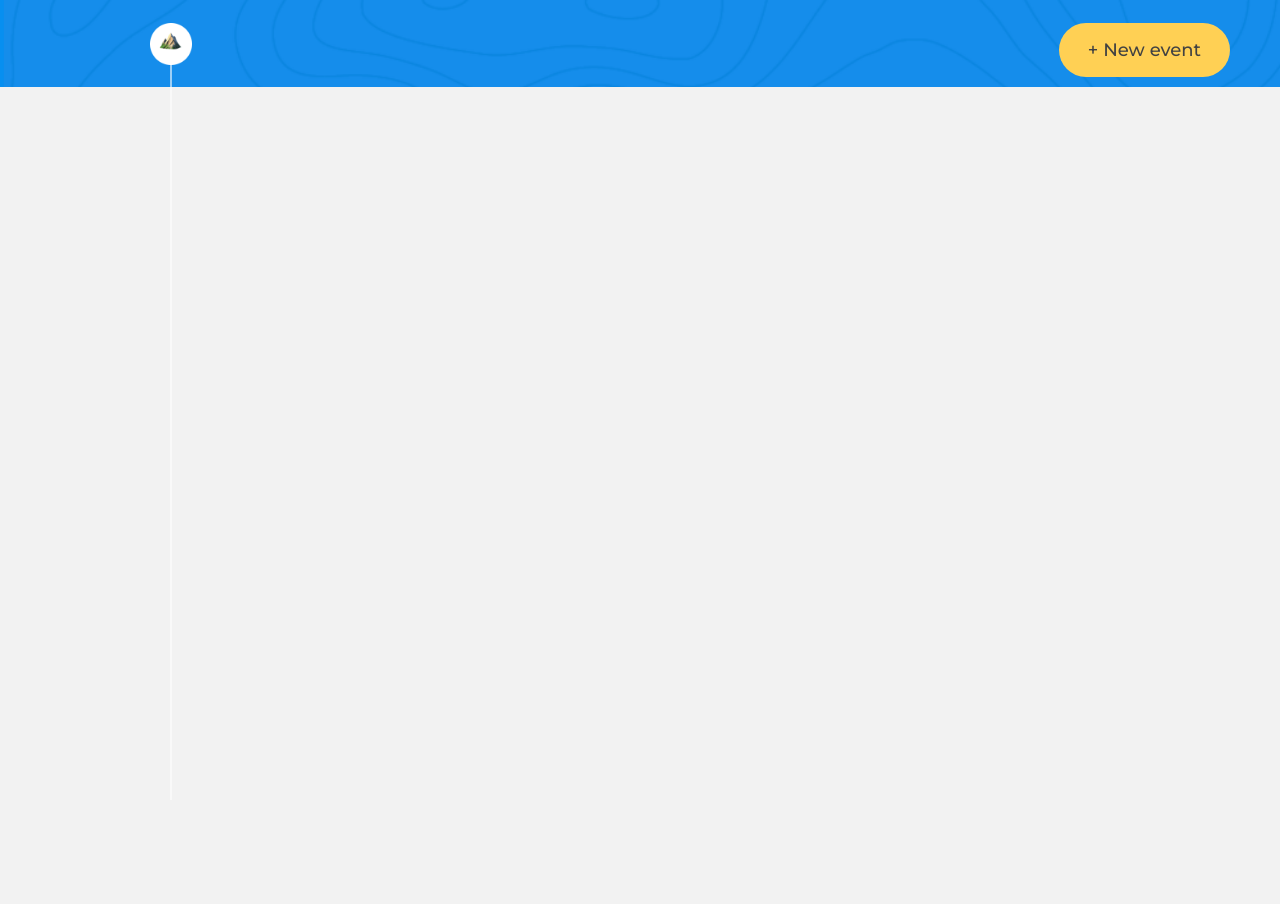
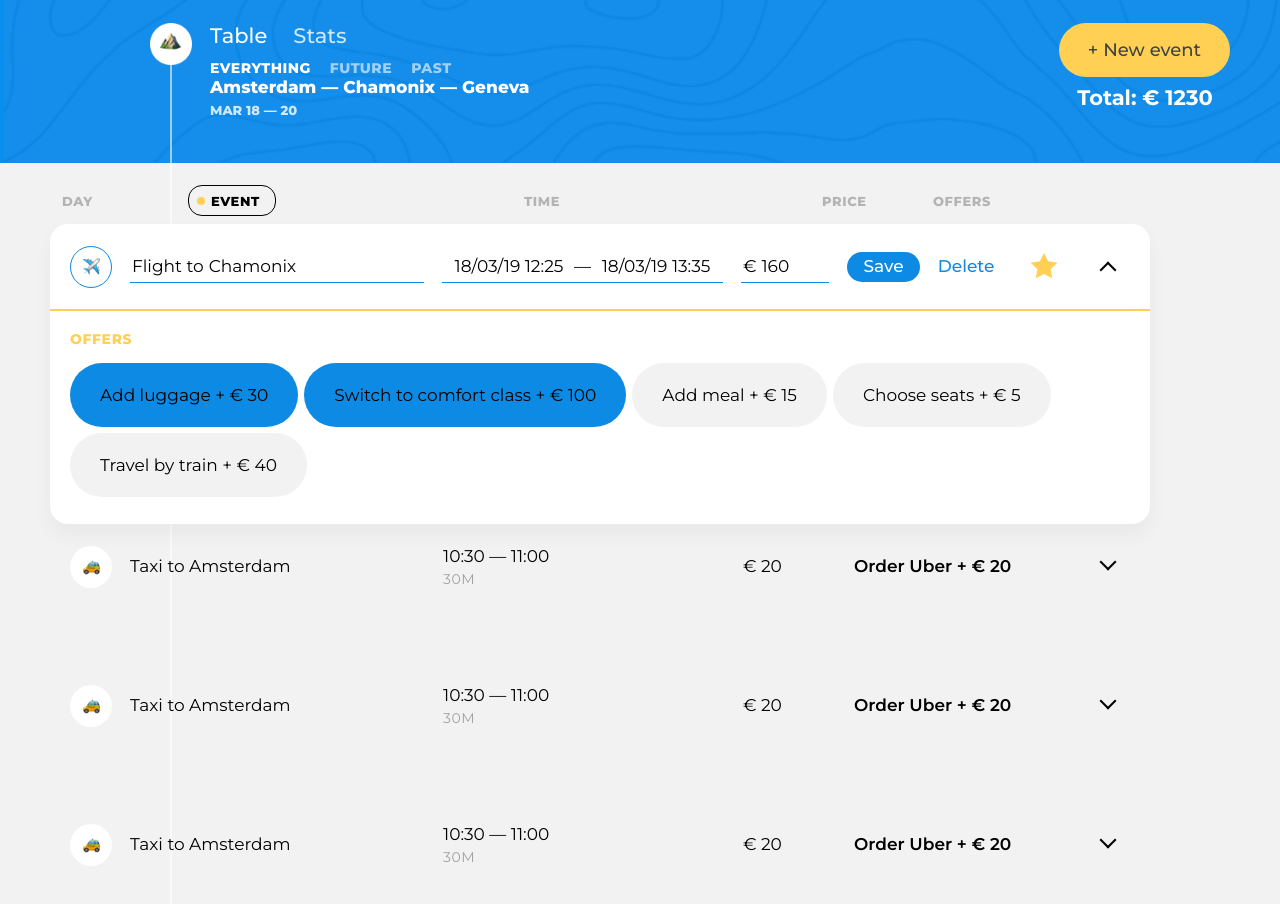
Before and after one commit to rewoop/Big-trip, a website: page public/index.html in a window 1280 px wide. Before the commit the page ends 800 px from the top, so only its background shows below. Drawn offline with Linux system fonts and the light colour scheme.

Commit message:
Выполнил дополнительное домашнее задание по личному проекту

```diff
--- a/public/index.html
+++ b/public/index.html
@@ -41,5 +41,6 @@
           </section>
       </div>
     </main>
+    <script src="../src/main.js"></script>
   </body>
 </html>
--- a/src/main.js
+++ b/src/main.js
@@ -0,0 +1,323 @@
+"use strict";
+
+const TRIP_DAYS_COUNT = 3;
+
+const createTripInfoTemplate = () => {
+  return (
+    `<section class="trip-main__trip-info  trip-info">
+      <div class="trip-info__main">
+        <h1 class="trip-info__title">Amsterdam &mdash; Chamonix &mdash; Geneva</h1>
+
+        <p class="trip-info__dates">Mar 18&nbsp;&mdash;&nbsp;20</p>
+      </div>
+
+      <p class="trip-info__cost">
+        Total: &euro;&nbsp;<span class="trip-info__cost-value">1230</span>
+      </p>
+    </section>`
+  );
+};
+
+const createMenuTemplate = () => {
+  return (
+    `<nav class="trip-controls__trip-tabs  trip-tabs">
+      <a class="trip-tabs__btn  trip-tabs__btn--active" href="#">Table</a>
+      <a class="trip-tabs__btn" href="#">Stats</a>
+    </nav>`
+  );
+};
+
+const createFilterTemplate = () => {
+  return (
+    `<form class="trip-filters" action="#" method="get">
+      <div class="trip-filters__filter">
+        <input id="filter-everything" class="trip-filters__filter-input  visually-hidden" type="radio" name="trip-filter" value="everything" checked>
+        <label class="trip-filters__filter-label" for="filter-everything">Everything</label>
+      </div>
+
+      <div class="trip-filters__filter">
+        <input id="filter-future" class="trip-filters__filter-input  visually-hidden" type="radio" name="trip-filter" value="future">
+        <label class="trip-filters__filter-label" for="filter-future">Future</label>
+      </div>
+
+      <div class="trip-filters__filter">
+        <input id="filter-past" class="trip-filters__filter-input  visually-hidden" type="radio" name="trip-filter" value="past">
+        <label class="trip-filters__filter-label" for="filter-past">Past</label>
+      </div>
+
+      <button class="visually-hidden" type="submit">Accept filter</button>
+    </form>`
+  );
+};
+
+const createSortTemplate = () => {
+  return (
+    `<form class="trip-events__trip-sort  trip-sort" action="#" method="get">
+      <span class="trip-sort__item  trip-sort__item--day">Day</span>
+
+      <div class="trip-sort__item  trip-sort__item--event">
+        <input id="sort-event" class="trip-sort__input  visually-hidden" type="radio" name="trip-sort" value="sort-event" checked>
+        <label class="trip-sort__btn" for="sort-event">Event</label>
+      </div>
+
+      <div class="trip-sort__item  trip-sort__item--time">
+        <input id="sort-time" class="trip-sort__input  visually-hidden" type="radio" name="trip-sort" value="sort-time">
+        <label class="trip-sort__btn" for="sort-time">
+          Time
+          <svg class="trip-sort__direction-icon" width="8" height="10" viewBox="0 0 8 10">
+            <path d="M2.888 4.852V9.694H5.588V4.852L7.91 5.068L4.238 0.00999987L0.548 5.068L2.888 4.852Z"/>
+          </svg>
+        </label>
+      </div>
+
+      <div class="trip-sort__item  trip-sort__item--price">
+        <input id="sort-price" class="trip-sort__input  visually-hidden" type="radio" name="trip-sort" value="sort-price">
+        <label class="trip-sort__btn" for="sort-price">
+          Price
+          <svg class="trip-sort__direction-icon" width="8" height="10" viewBox="0 0 8 10">
+            <path d="M2.888 4.852V9.694H5.588V4.852L7.91 5.068L4.238 0.00999987L0.548 5.068L2.888 4.852Z"/>
+          </svg>
+        </label>
+      </div>
+
+      <span class="trip-sort__item  trip-sort__item--offers">Offers</span>
+    </form>`
+  );
+};
+
+const createNewEventTemplate = () => {
+  return (
+    `<form class="event  event--edit" action="#" method="post">
+                    <header class="event__header">
+                      <div class="event__type-wrapper">
+                        <label class="event__type  event__type-btn" for="event-type-toggle-1">
+                          <span class="visually-hidden">Choose event type</span>
+                          <img class="event__type-icon" width="17" height="17" src="img/icons/flight.png" alt="Event type icon">
+                        </label>
+                        <input class="event__type-toggle  visually-hidden" id="event-type-toggle-1" type="checkbox">
+
+                        <div class="event__type-list">
+                          <fieldset class="event__type-group">
+                            <legend class="visually-hidden">Transfer</legend>
+
+                            <div class="event__type-item">
+                              <input id="event-type-taxi-1" class="event__type-input  visually-hidden" type="radio" name="event-type" value="taxi">
+                              <label class="event__type-label  event__type-label--taxi" for="event-type-taxi-1">Taxi</label>
+                            </div>
+
+                            <div class="event__type-item">
+                              <input id="event-type-bus-1" class="event__type-input  visually-hidden" type="radio" name="event-type" value="bus">
+                              <label class="event__type-label  event__type-label--bus" for="event-type-bus-1">Bus</label>
+                            </div>
+
+                            <div class="event__type-item">
+                              <input id="event-type-train-1" class="event__type-input  visually-hidden" type="radio" name="event-type" value="train">
+                              <label class="event__type-label  event__type-label--train" for="event-type-train-1">Train</label>
+                            </div>
+
+                            <div class="event__type-item">
+                              <input id="event-type-ship-1" class="event__type-input  visually-hidden" type="radio" name="event-type" value="ship">
+                              <label class="event__type-label  event__type-label--ship" for="event-type-ship-1">Ship</label>
+                            </div>
+
+                            <div class="event__type-item">
+                              <input id="event-type-transport-1" class="event__type-input  visually-hidden" type="radio" name="event-type" value="transport">
+                              <label class="event__type-label  event__type-label--transport" for="event-type-transport-1">Transport</label>
+                            </div>
+
+                            <div class="event__type-item">
+                              <input id="event-type-drive-1" class="event__type-input  visually-hidden" type="radio" name="event-type" value="drive">
+                              <label class="event__type-label  event__type-label--drive" for="event-type-drive-1">Drive</label>
+                            </div>
+
+                            <div class="event__type-item">
+                              <input id="event-type-flight-1" class="event__type-input  visually-hidden" type="radio" name="event-type" value="flight" checked>
+                              <label class="event__type-label  event__type-label--flight" for="event-type-flight-1">Flight</label>
+                            </div>
+                          </fieldset>
+
+                          <fieldset class="event__type-group">
+                            <legend class="visually-hidden">Activity</legend>
+
+                            <div class="event__type-item">
+                              <input id="event-type-check-in-1" class="event__type-input  visually-hidden" type="radio" name="event-type" value="check-in">
+                              <label class="event__type-label  event__type-label--check-in" for="event-type-check-in-1">Check-in</label>
+                            </div>
+
+                            <div class="event__type-item">
+                              <input id="event-type-sightseeing-1" class="event__type-input  visually-hidden" type="radio" name="event-type" value="sightseeing">
+                              <label class="event__type-label  event__type-label--sightseeing" for="event-type-sightseeing-1">Sightseeing</label>
+                            </div>
+
+                            <div class="event__type-item">
+                              <input id="event-type-restaurant-1" class="event__type-input  visually-hidden" type="radio" name="event-type" value="restaurant">
+                              <label class="event__type-label  event__type-label--restaurant" for="event-type-restaurant-1">Restaurant</label>
+                            </div>
+                          </fieldset>
+                        </div>
+                      </div>
+
+                      <div class="event__field-group  event__field-group--destination">
+                        <label class="event__label  event__type-output" for="event-destination-1">
+                          Flight to
+                        </label>
+                        <input class="event__input  event__input--destination" id="event-destination-1" type="text" name="event-destination" value="Chamonix" list="destination-list-1">
+                        <datalist id="destination-list-1">
+                          <option value="Amsterdam"></option>
+                          <option value="Geneva"></option>
+                          <option value="Chamonix"></option>
+                        </datalist>
+                      </div>
+
+                      <div class="event__field-group  event__field-group--time">
+                        <label class="visually-hidden" for="event-start-time-1">
+                          From
+                        </label>
+                        <input class="event__input  event__input--time" id="event-start-time-1" type="text" name="event-start-time" value="18/03/19 12:25">
+                        &mdash;
+                        <label class="visually-hidden" for="event-end-time-1">
+                          To
+                        </label>
+                        <input class="event__input  event__input--time" id="event-end-time-1" type="text" name="event-end-time" value="18/03/19 13:35">
+                      </div>
+
+                      <div class="event__field-group  event__field-group--price">
+                        <label class="event__label" for="event-price-1">
+                          <span class="visually-hidden">Price</span>
+                          &euro;
+                        </label>
+                        <input class="event__input  event__input--price" id="event-price-1" type="text" name="event-price" value="160">
+                      </div>
+
+                      <button class="event__save-btn  btn  btn--blue" type="submit">Save</button>
+                      <button class="event__reset-btn" type="reset">Delete</button>
+
+                      <input id="event-favorite-1" class="event__favorite-checkbox  visually-hidden" type="checkbox" name="event-favorite" checked>
+                      <label class="event__favorite-btn" for="event-favorite-1">
+                        <span class="visually-hidden">Add to favorite</span>
+                        <svg class="event__favorite-icon" width="28" height="28" viewBox="0 0 28 28">
+                          <path d="M14 21l-8.22899 4.3262 1.57159-9.1631L.685209 9.67376 9.8855 8.33688 14 0l4.1145 8.33688 9.2003 1.33688-6.6574 6.48934 1.5716 9.1631L14 21z"/>
+                        </svg>
+                      </label>
+
+                      <button class="event__rollup-btn" type="button">
+                        <span class="visually-hidden">Open event</span>
+                      </button>
+                    </header>
+
+                    <section class="event__details">
+                      <section class="event__section  event__section--offers">
+                        <h3 class="event__section-title  event__section-title--offers">Offers</h3>
+
+                        <div class="event__available-offers">
+                          <div class="event__offer-selector">
+                            <input class="event__offer-checkbox  visually-hidden" id="event-offer-luggage-1" type="checkbox" name="event-offer-luggage" checked>
+                            <label class="event__offer-label" for="event-offer-luggage-1">
+                              <span class="event__offer-title">Add luggage</span>
+                              &plus;
+                              &euro;&nbsp;<span class="event__offer-price">30</span>
+                            </label>
+                          </div>
+
+                          <div class="event__offer-selector">
+                            <input class="event__offer-checkbox  visually-hidden" id="event-offer-comfort-1" type="checkbox" name="event-offer-comfort" checked>
+                            <label class="event__offer-label" for="event-offer-comfort-1">
+                              <span class="event__offer-title">Switch to comfort class</span>
+                              &plus;
+                              &euro;&nbsp;<span class="event__offer-price">100</span>
+                            </label>
+                          </div>
+
+                          <div class="event__offer-selector">
+                            <input class="event__offer-checkbox  visually-hidden" id="event-offer-meal-1" type="checkbox" name="event-offer-meal">
+                            <label class="event__offer-label" for="event-offer-meal-1">
+                              <span class="event__offer-title">Add meal</span>
+                              &plus;
+                              &euro;&nbsp;<span class="event__offer-price">15</span>
+                            </label>
+                          </div>
+
+                          <div class="event__offer-selector">
+                            <input class="event__offer-checkbox  visually-hidden" id="event-offer-seats-1" type="checkbox" name="event-offer-seats">
+                            <label class="event__offer-label" for="event-offer-seats-1">
+                              <span class="event__offer-title">Choose seats</span>
+                              &plus;
+                              &euro;&nbsp;<span class="event__offer-price">5</span>
+                            </label>
+                          </div>
+
+                          <div class="event__offer-selector">
+                            <input class="event__offer-checkbox  visually-hidden" id="event-offer-train-1" type="checkbox" name="event-offer-train">
+                            <label class="event__offer-label" for="event-offer-train-1">
+                              <span class="event__offer-title">Travel by train</span>
+                              &plus;
+                              &euro;&nbsp;<span class="event__offer-price">40</span>
+                            </label>
+                          </div>
+                        </div>
+                      </section>
+                    </section>
+                  </form>
+                  <ul class="trip-events__list"></ul>`
+  );
+};
+
+const createTripDaysTemplate = () => {
+  return (
+    `<li class="trip-events__item">
+        <div class="event">
+          <div class="event__type">
+            <img class="event__type-icon" width="42" height="42" src="img/icons/taxi.png" alt="Event type icon">
+          </div>
+          <h3 class="event__title">Taxi to Amsterdam</h3>
+
+          <div class="event__schedule">
+            <p class="event__time">
+              <time class="event__start-time" datetime="2019-03-18T10:30">10:30</time>
+              &mdash;
+              <time class="event__end-time" datetime="2019-03-18T11:00">11:00</time>
+            </p>
+            <p class="event__duration">30M</p>
+          </div>
+
+          <p class="event__price">
+            &euro;&nbsp;<span class="event__price-value">20</span>
+          </p>
+
+          <h4 class="visually-hidden">Offers:</h4>
+          <ul class="event__selected-offers">
+            <li class="event__offer">
+              <span class="event__offer-title">Order Uber</span>
+              &plus;
+              &euro;&nbsp;<span class="event__offer-price">20</span>
+             </li>
+          </ul>
+
+          <button class="event__rollup-btn" type="button">
+            <span class="visually-hidden">Open event</span>
+          </button>
+        </div>
+      </li>`
+  );
+};
+
+const siteHeaderElement = document.querySelector('.trip-main');
+const siteMainElement = document.querySelector(`.page-main`);
+const siteNavigationMenu = siteHeaderElement.querySelector('.trip-controls');
+const siteTripEvents = siteMainElement.querySelector('.trip-events');
+
+const render = (container, template, place) => {
+  container.insertAdjacentHTML(place, template);
+};
+
+render(siteHeaderElement, createTripInfoTemplate(), 'beforeend');
+render(siteNavigationMenu, createMenuTemplate(), 'beforeend');
+render(siteNavigationMenu, createFilterTemplate(), 'beforeend');
+render(siteTripEvents, createSortTemplate(), 'beforeend');
+render(siteTripEvents, createNewEventTemplate(), 'beforeend');
+
+const siteTripDaysList = siteMainElement.querySelector('.trip-events__list');
+
+for (let i = 0; i < TRIP_DAYS_COUNT; i++) {
+  render(siteTripDaysList, createTripDaysTemplate(), 'beforeend');
+};
```
